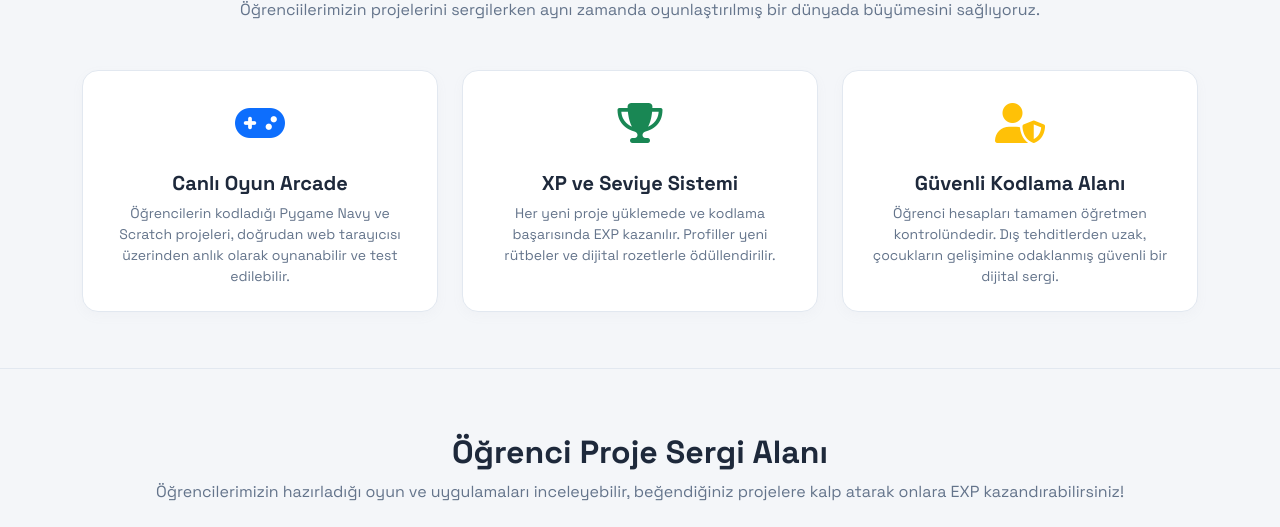
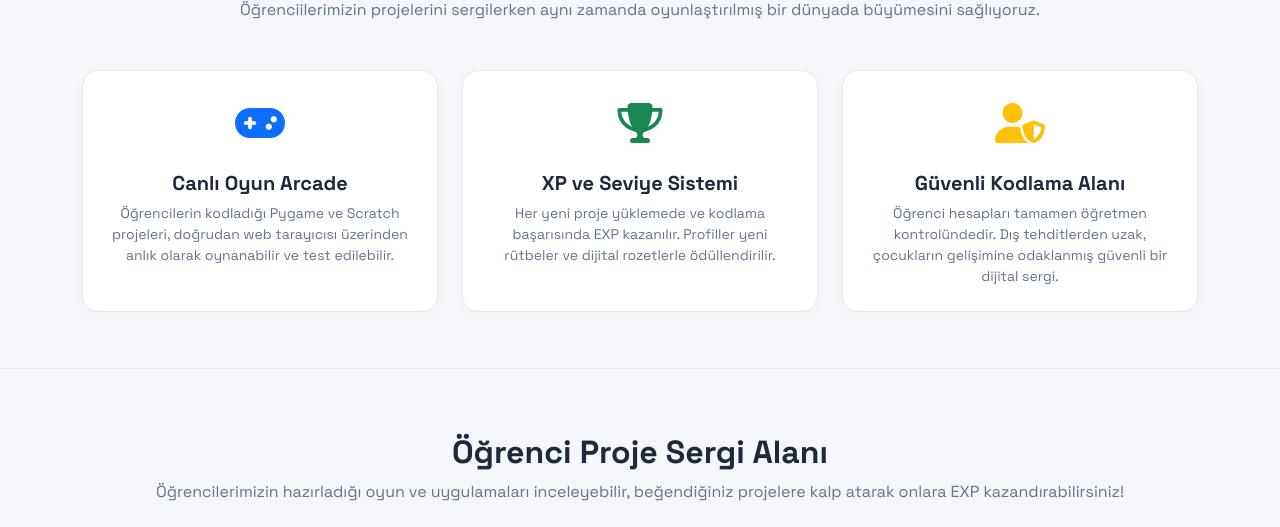
Before and after one commit to ruonpy/roboticsworkshop, a Django app: page / in a window 1280 px wide. Shown: the part 735-1262 px from the top of the page. Run offline with Django 5.2, Linux system fonts and the light colour scheme; data that the repository does not hold is empty.

Commit message:
fix: remove typo and unrelated english word from features section

```diff
--- a/showcase/templates/index.html
+++ b/showcase/templates/index.html
@@ -65,7 +65,7 @@
           </div>
           <h4 class="fw-bold text-dark" style="font-size: 1.25rem">Canlı Oyun Arcade</h4>
           <p class="text-muted small mb-0">
-            Öğrencilerin kodladığı Pygame Navy ve Scratch projeleri, doğrudan web tarayıcısı üzerinden anlık olarak oynanabilir ve test edilebilir.
+            Öğrencilerin kodladığı Pygame ve Scratch projeleri, doğrudan web tarayıcısı üzerinden anlık olarak oynanabilir ve test edilebilir.
           </p>
         </div>
       </div>
```
